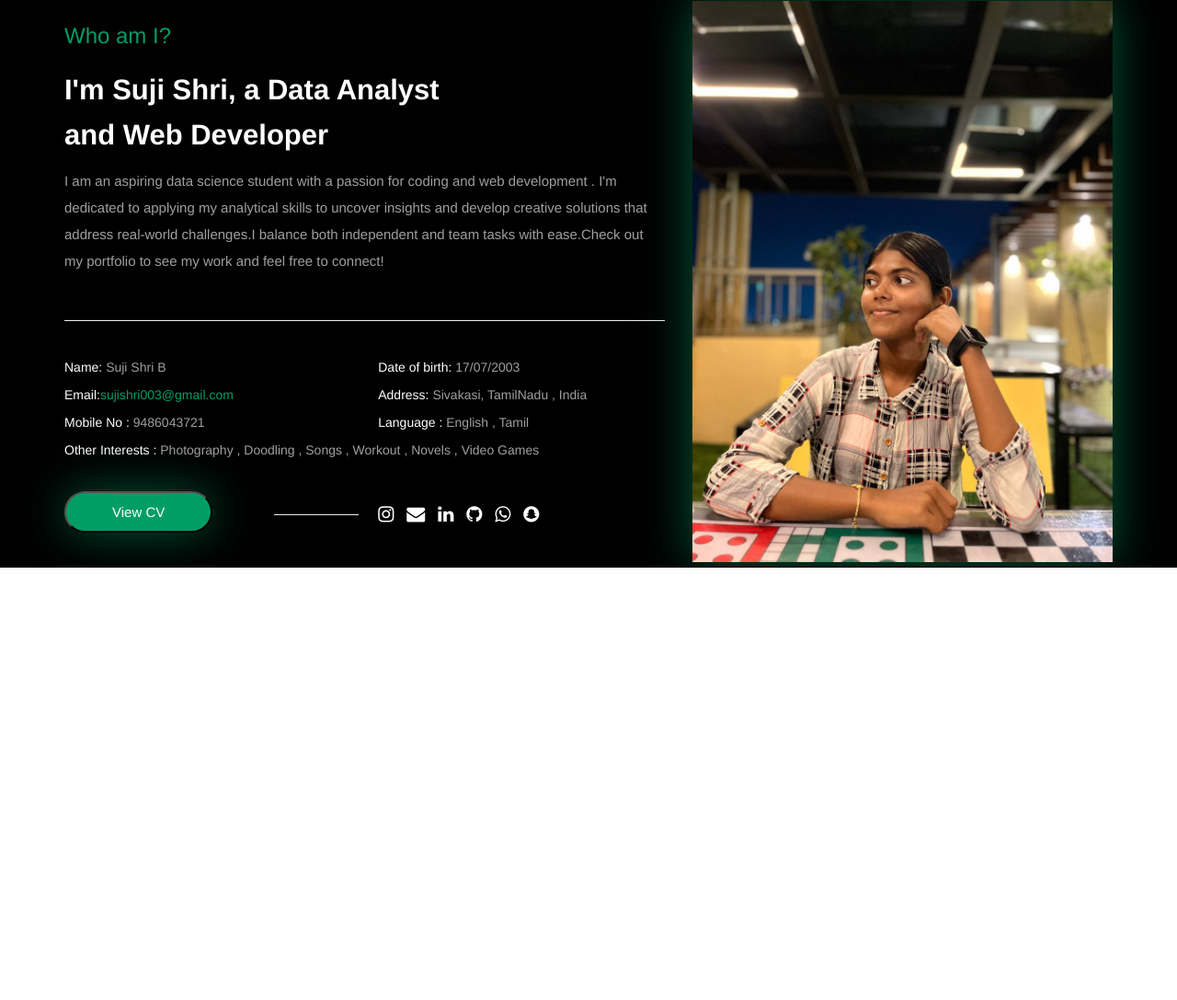
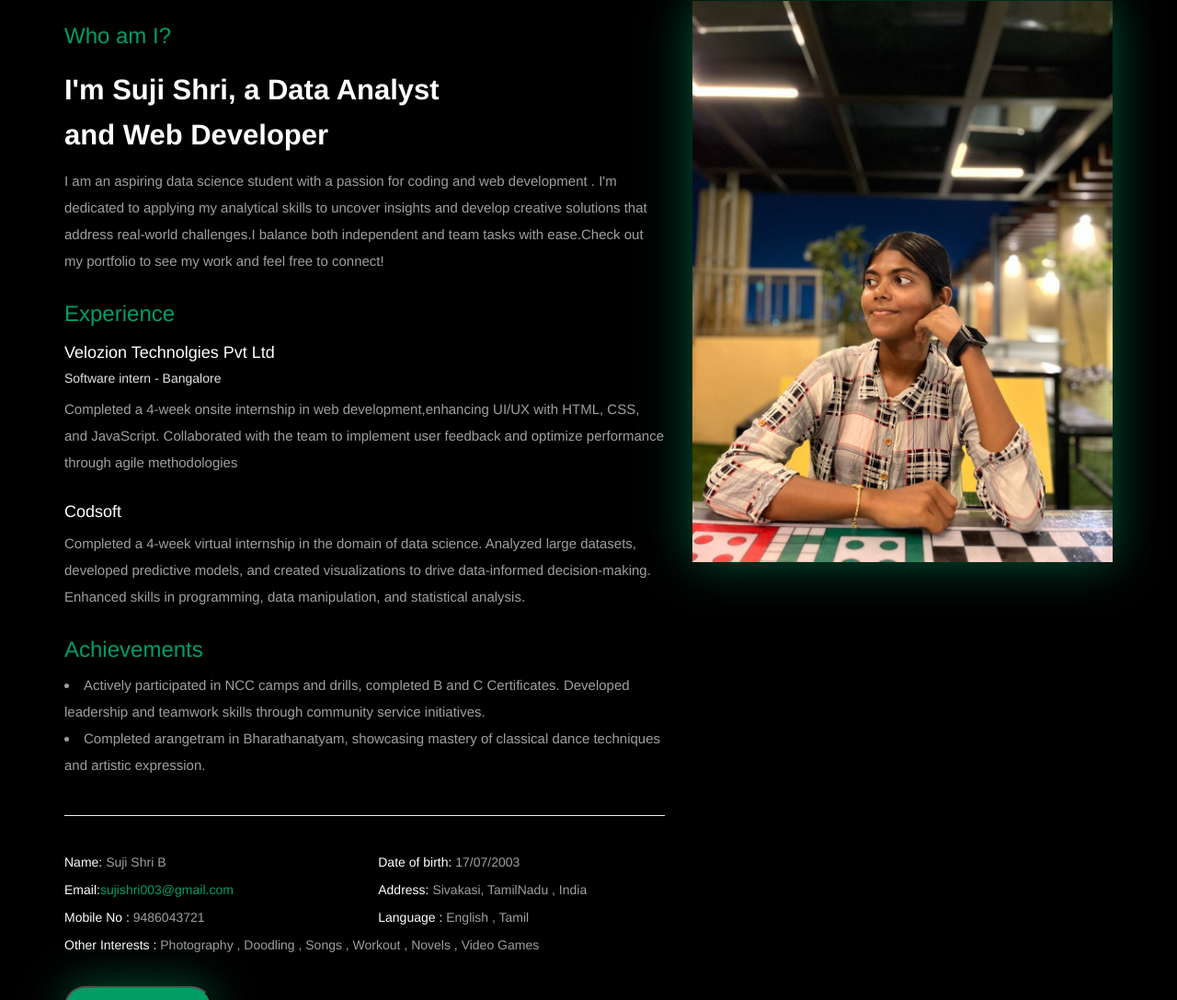
Before and after one commit to Sujishri/Portfolio, a website: page about.html in a window 1280 px wide. Shown: the part 245-1332 px from the top of the page at 92% size. Before the commit the page ends 862 px from the top, so only its background shows below. Drawn offline with nearby package versions, Linux system fonts and the light colour scheme.

Commit message:
file uploaded

```diff
--- a/about.html
+++ b/about.html
@@ -40,7 +40,78 @@
                            I'm dedicated to applying my analytical skills to uncover insights and develop creative solutions
                          that address real-world challenges.I balance both
                            independent and team tasks with ease.Check out my portfolio to see my work and feel free to connect!</p>
-                        <br><hr style="color:rgb(159, 159, 159);">
+
+
+
+                         <div class="me-ex">
+                            <div class="row">
+
+                                <div class="col-lg-6">
+                                    <h3 style="color:rgb(0, 158, 102);">Experience</h3>
+                                    <h4 style="color:#fff; margin-top:20px;">Velozion Technolgies Pvt Ltd</h4>
+                                    <h5 style="color:#e2e2e2;">Software intern - Bangalore</h5>
+
+                                </div>
+
+
+                                <div class="col-lg-12">
+                                    <p class="me-p"> Completed a 4-week onsite internship in web development,enhancing UI/UX with HTML,
+                                        CSS, and JavaScript. Collaborated with the team to implement user feedback and optimize
+                                        performance through agile methodologies</p>
+
+
+                                </div>
+                            </div>
+
+
+
+
+
+                            <div class="row">
+
+                                <div class="col-lg-6">
+
+                                    <h4 style="color:#fff; margin-top:20px;">Codsoft</h4>
+
+
+                                </div>
+
+
+                                <div class="col-lg-12">
+                                    <p class="me-p">Completed a 4-week virtual internship in the domain of data science. Analyzed large datasets, developed predictive models, and created visualizations to drive data-informed decision-making. Enhanced skills in programming, data manipulation, and statistical analysis.</p>
+
+
+                                </div>
+                            </div>
+
+
+                         </div>
+
+
+
+
+                         <div class="row">
+
+                            <div class="col-lg-6">
+                                <h3 style="color:rgb(0, 158, 102);">Achievements</h3>
+
+
+                            </div>
+
+
+                            <div class="col-lg-12">
+                                <li class="me-p"> Actively participated in NCC camps and drills, completed B and C Certificates.
+                                    Developed leadership and teamwork skills through community service initiatives.</li>
+                                <li class="me-p"> Completed arangetram in Bharathanatyam, showcasing mastery of classical dance
+                                    techniques and artistic expression.</li>
+
+
+                            </div>
+                        </div>
+
+
+                         <br><hr style="color:rgb(159, 159, 159);">
+
                           <div class="me-details">
                             <div class="row">
                                 <div class="col-lg-6"> <p class="personal"><span class="per">Name: </span>Suji Shri B</p></div>
```
